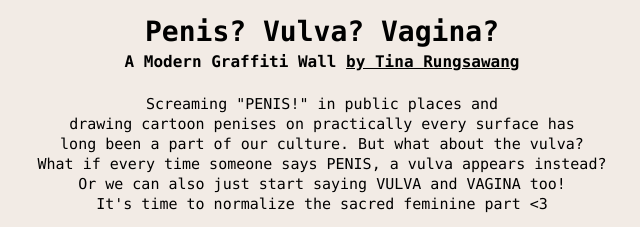
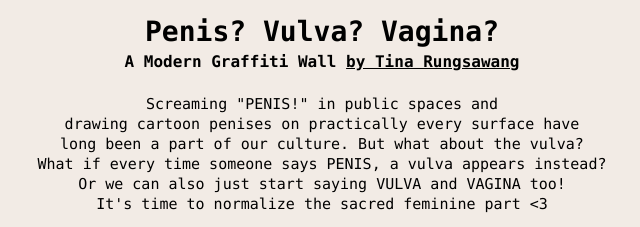
Before and after one commit to falsesugar/penis-vulva-vagina-speech, a website built with Parcel: page index.html in a window 1280 px wide. Shown: the top 227 px of the page, 318-958 px from the left. Built offline with nearby package versions, Linux system fonts and the light colour scheme.

Commit message:
Update index.html

```diff
--- a/index.html
+++ b/index.html
@@ -4,7 +4,7 @@
 <head>
 	<title>Penis? Vulva? Vagina?</title>
 	<link rel='icon' href='https://i.ibb.co/cgFBV5k/vag7.png' type='image/x-icon'/>
-	<meta property="og:image" content="https://i.ibb.co/cgFBV5k/vag7.png" />
+	<meta property="og:image" content="https://i.ibb.co/6vkBzSZ/Screen-Shot-2563-11-13-at-21-03-33.png" />
 	<meta charset="UTF-8" />
 	<meta name="viewport" content="width=device-width, initial-scale=1" />
 </head>
@@ -15,8 +15,8 @@
 		<div id="title">
 			<p><h1>Penis? Vulva? Vagina?</h1></p>
 			<p><h2 id="subtext">A Modern Graffiti Wall <a href="https://tina.pizza/">by Tina Rungsawang</a></h2>
-			<p><h3 id="description">Screaming "PENIS!" in public places and <br>
-				drawing cartoon penises on practically every surface has<br>
+			<p><h3 id="description">Screaming "PENIS!" in public spaces and <br>
+				drawing cartoon penises on practically every surface have<br>
 				long been a part of our culture. But what about the vulva?
 				<br>What if every time someone says PENIS, a vulva appears instead? <br>
 				Or we can also just start saying VULVA and VAGINA too!<br>
```
